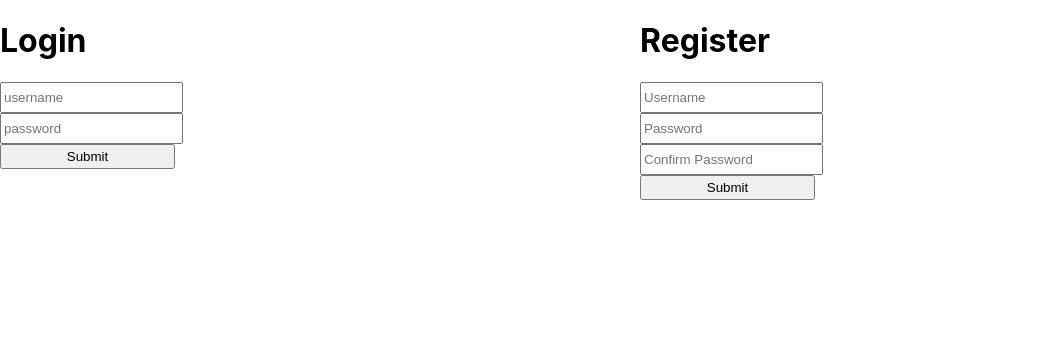
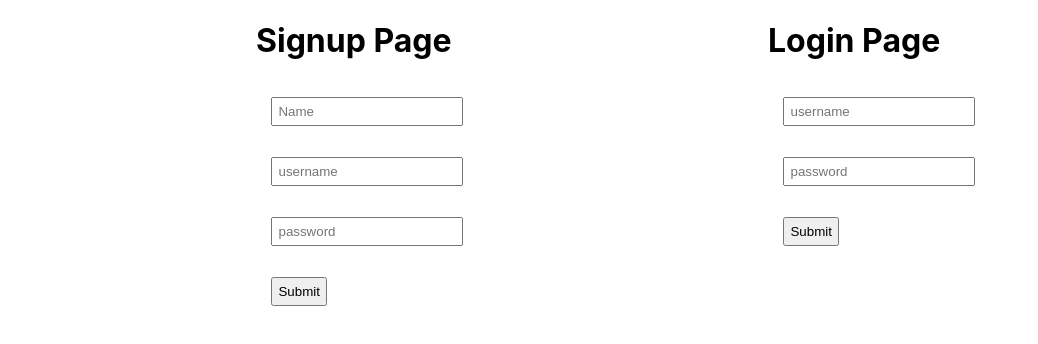
Before and after one commit to dante381/chatgpt_frontend, a React (Create React App) app: page / in a window 1280 px wide. Shown: the top 344 px of the page, without its empty margins (0-1038 px from the left). Built offline with nearby package versions, Linux system fonts and the light colour scheme.

Commit message:
added naveen css for login signup page

```diff
--- a/src/App.css
+++ b/src/App.css
@@ -1,6 +1,6 @@
-.flexbox-container {
-  display: flex;
-  flex-direction: row;
+.Flex-Box {
+    display: flex;
+    flex-direction: row;
 }
 
 .App-logo {
--- a/src/App.js
+++ b/src/App.js
@@ -1,12 +1,13 @@
 import logo from './logo.svg';
 import './App.css';
 import Login from './components/login';
-import Register from './components/register';
+import Signup from './components/signup';
+
 function App() {
   return (
-    <div className="flexbox-container">
-      <Login/>
-      <Register/>
+    <div className="Flex-Box">
+        <Signup />
+        <Login />
     </div>
   );
 }
--- a/src/components/login.css
+++ b/src/components/login.css
@@ -1,8 +1,8 @@
-.Login{
-    height:50%;
-    width:50%;
+.logindiv{
+    height: 50%;
+    width: 50%;
 }
 input{
-    height: 25px;
-    width: 175px;
+    padding: 1%;
+    margin: 3%;
 }
--- a/src/components/login.js
+++ b/src/components/login.js
@@ -1,16 +1,16 @@
-import "./login.css";
-
+import './login.css'
 function Login(){
     return(
-        <div className="Login">
-            <h1>Login</h1>
-            <form>
-                <input type="text" id="username" placeholder="username"></input><br></br>
-                <input type="password" id="password" placeholder="password"></input><br></br>
-                <input type="submit" id="submit" value="Submit"></input>
-            </form>
+        <div class="logindiv">
+            <h1>Login Page</h1>
+
+            <input type="text" placeholder="username"></input>
+            <br></br>
+            <input type="password" placeholder="password"></input>
+            <br></br>
+            <input type="submit" placeholder="Login"></input>
+            <br></br>
         </div>
     );
 }
-
 export default Login;
--- a/src/components/register.js
+++ /dev/null
@@ -1,15 +0,0 @@
-function Register(){
-    return(
-        <div className="Register">
-            <h1>Register</h1>
-            <form>
-                <input type="text" id="username" placeholder="Username"></input><br></br>
-                <input type="password" id="password" placeholder="Password"></input><br></br>
-                <input type="password" id="password" placeholder="Confirm Password"></input><br></br>
-                <input type="submit" id="submit" value="Submit"></input>
-            </form>
-        </div>
-    );
-}
-
-export default Register;
--- /dev/null
+++ b/src/components/signup.css
@@ -0,0 +1,5 @@
+.signupdiv{
+    height: 50%;
+    width: 50%;
+    margin-left: 20%;
+}
--- /dev/null
+++ b/src/components/signup.js
@@ -0,0 +1,17 @@
+import './signup.css';
+function Signup(){
+    return(
+        <div class="signupdiv">
+            <h1> Signup Page </h1>
+            <input type="text" placeholder="Name"></input>
+            <br></br>
+            <input type="text" placeholder="username"></input>
+            <br></br>
+            <input type="password" placeholder="password"></input>
+            <br></br>
+            <input type="submit" placeholder="Signup"></input>
+            <br></br>
+        </div>
+    );
+}
+export default Signup;
```
